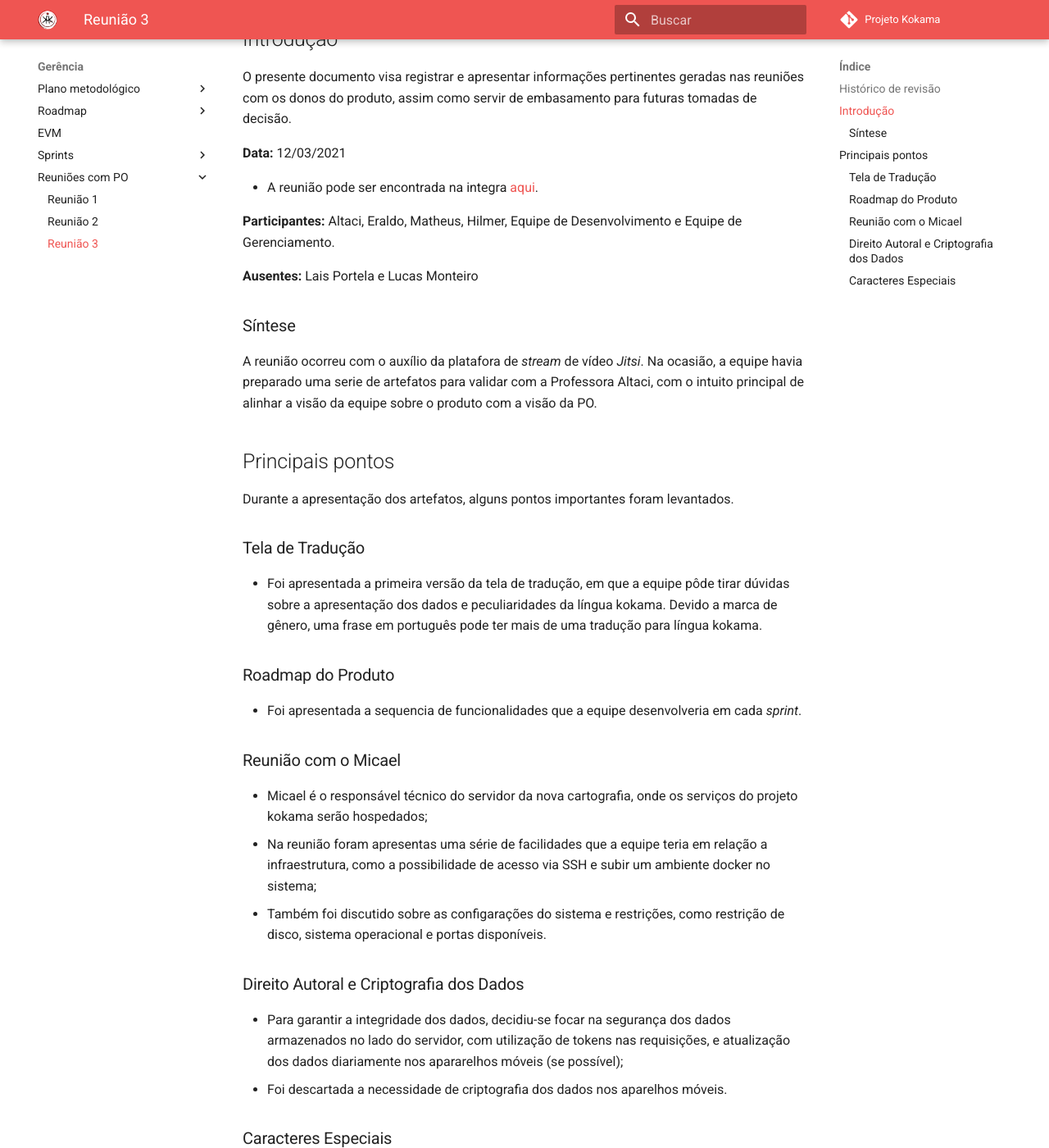
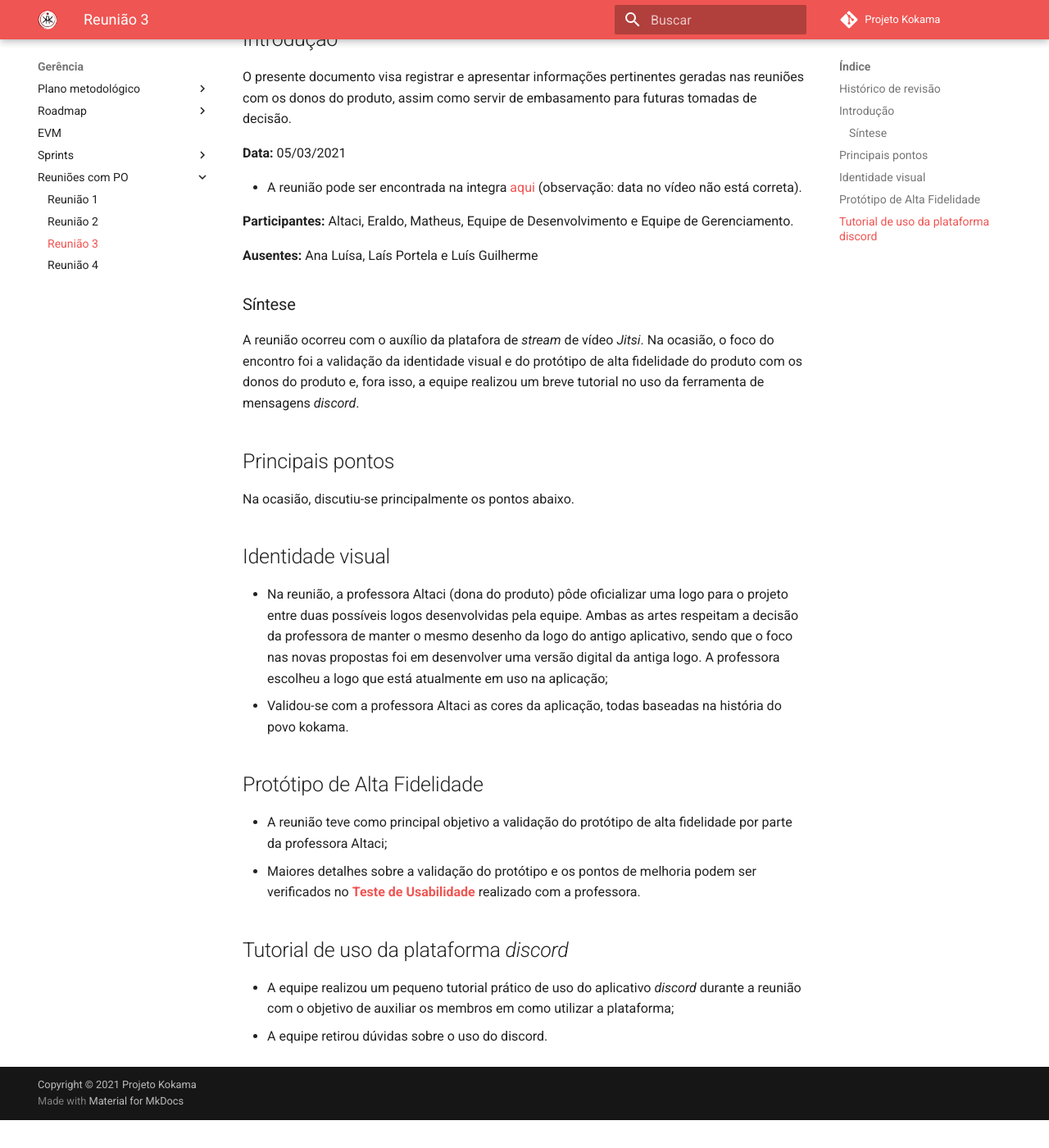
Before and after one commit to fga-eps-mds/2020.2-Projeto-Kokama-Wiki, an MkDocs documentation site: the page built from docs/management/po-meetings/meeting-3.md, in a window 1280 px wide and 1400 px high, scrolled down 396 px. Shown: the whole window at 82% size. Built offline with MkDocs 1.6.1 and Material for MkDocs 9.7.7, drawn with Linux system fonts in a browser that asks for light colours; comment, search, counter and statistics services are not loaded; after the commit the page ends 1762 px from its top, so only the background shows below that; some of the changed text lies outside the part shown.

Commit message:
Add meeting documentation

```diff
--- a/docs/management/po-meetings/meeting-3.md
+++ b/docs/management/po-meetings/meeting-3.md
@@ -2,51 +2,43 @@
 
 ## Histórico de revisão
 
-| Data       | Autor                                           | Modificações                                   | Versão |
-| ---------- | ----------------------------------------------- | ---------------------------------------------- | ------ |
-| 31/03/2021 | [Lieverton Silva](https://github.com/lievertom) | Adiciona terceira reunião com a PO | 1.0    |
+| Data       | Autor                                            | Modificações                       | Versão |
+| ---------- | ------------------------------------------------ | ---------------------------------- | ------ |
+| 01/04/2021 | [Welison Regis](https://www.github.com/WelisonR) | Adiciona terceira reunião com a PO | 1.0    |
 
 ## Introdução
 
 O presente documento visa registrar e apresentar informações pertinentes geradas nas reuniões com os donos do produto, assim como servir de embasamento para futuras tomadas de decisão.
 
-**Data:** 12/03/2021
+**Data:** 05/03/2021
 
-- A reunião pode ser encontrada na integra [aqui][reuniao].
+- A reunião pode ser encontrada na integra [aqui][reuniao] (observação: data no vídeo não está correta).
 
-**Participantes:** Altaci, Eraldo, Matheus, Hilmer, Equipe de Desenvolvimento e Equipe de Gerenciamento.
+**Participantes:** Altaci, Eraldo, Matheus, Equipe de Desenvolvimento e Equipe de Gerenciamento.
 
-**Ausentes:** Lais Portela e Lucas Monteiro
+**Ausentes:** Ana Luísa, Laís Portela e Luís Guilherme
 
 ### Síntese
 
-A reunião ocorreu com o auxílio da platafora de _stream_ de vídeo _Jitsi_. Na ocasião, a equipe havia preparado uma serie de artefatos para validar com a Professora Altaci, com o intuito principal de alinhar a visão da equipe sobre o produto com a visão da PO.
+A reunião ocorreu com o auxílio da platafora de _stream_ de vídeo _Jitsi_. Na ocasião, o foco do encontro foi a validação da identidade visual e do protótipo de alta fidelidade do produto com os donos do produto e, fora isso, a equipe realizou um breve tutorial no uso da ferramenta de mensagens _discord_.
 
 ## Principais pontos
 
-Durante a apresentação dos artefatos, alguns pontos importantes foram levantados.
+Na ocasião, discutiu-se principalmente os pontos abaixo.
 
-### Tela de Tradução
+## Identidade visual
 
-- Foi apresentada a primeira versão da tela de tradução, em que a equipe pôde tirar dúvidas sobre a apresentação dos dados e peculiaridades da língua kokama. Devido a marca de gênero, uma frase em português pode ter mais de uma tradução para língua kokama.
+- Na reunião, a professora Altaci (dona do produto) pôde oficializar uma logo para o projeto entre duas possíveis logos desenvolvidas pela equipe. Ambas as artes respeitam a decisão da professora de manter o mesmo desenho da logo do antigo aplicativo, sendo que o foco nas novas propostas foi em desenvolver uma versão digital da antiga logo. A professora escolheu a logo que está atualmente em uso na aplicação;
+- Validou-se com a professora Altaci as cores da aplicação, todas baseadas na história do povo kokama.
 
-### Roadmap do Produto
+## Protótipo de Alta Fidelidade
 
-- Foi apresentada a sequencia de funcionalidades que a equipe desenvolveria em cada _sprint_.
+- A reunião teve como principal objetivo a validação do protótipo de alta fidelidade por parte da professora Altaci;
+- Maiores detalhes sobre a validação do protótipo e os pontos de melhoria podem ser verificados no **[Teste de Usabilidade](../../project/usability-test.md)** realizado com a professora.
 
-### Reunião com o Micael
+## Tutorial de uso da plataforma _discord_
 
-- Micael é o responsável técnico do servidor da nova cartografia, onde os serviços do projeto kokama serão hospedados;
-- Na reunião foram apresentas uma série de facilidades que a equipe teria em relação a infraestrutura, como a possibilidade de acesso via SSH e subir um ambiente docker no sistema;
-- Também foi discutido sobre as configarações do sistema e restrições, como restrição de disco, sistema operacional e portas disponíveis.
+- A equipe realizou um pequeno tutorial prático de uso do aplicativo _discord_ durante a reunião com o objetivo de auxiliar os membros em como utilizar a plataforma;
+- A equipe retirou dúvidas sobre o uso do discord.
 
-### Direito Autoral e Criptografia dos Dados
-
-- Para garantir a integridade dos dados, decidiu-se focar na segurança dos dados armazenados no lado do servidor, com utilização de tokens nas requisições, e atualização dos dados diariamente nos apararelhos móveis (se possível);
-- Foi descartada a necessidade de criptografia dos dados nos aparelhos móveis.
-
-### Caracteres Especiais
-
-- Depois do arcodo ortográfico restou apenas um caracter especial na língua kokama, o i tachado.
-
-[reuniao]: https://drive.google.com/file/d/1Od3guYG1UGCtsY5i0iF_clErnPAikoaA/view?usp=sharing
+[reuniao]: https://drive.google.com/file/d/1QazeKp3qL8-SffeUfa-ueEwHZ4-PiQq_/view?usp=sharing
--- a/mkdocs.yml
+++ b/mkdocs.yml
@@ -87,6 +87,7 @@ nav:
       - Reunião 1: "management/po-meetings/meeting-1.md"
       - Reunião 2: "management/po-meetings/meeting-2.md"
       - Reunião 3: "management/po-meetings/meeting-3.md"
+      - Reunião 4: "management/po-meetings/meeting-4.md"
   - Releases:
     - Release 1: "releases/release-1.md"
 # Style
```
Also changed, not shown: docs/management/po-meetings/meeting-4.md (added, +52 -0 lines).
